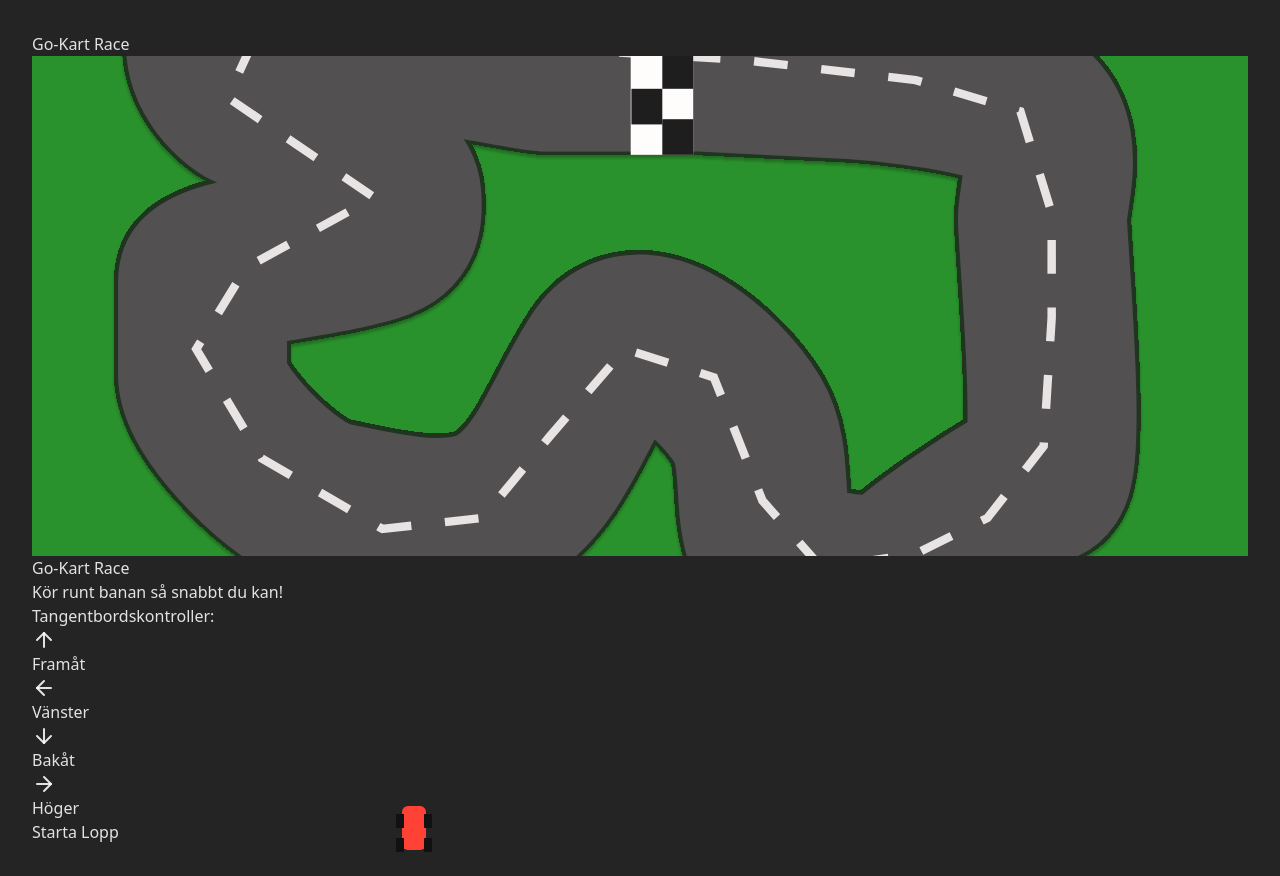
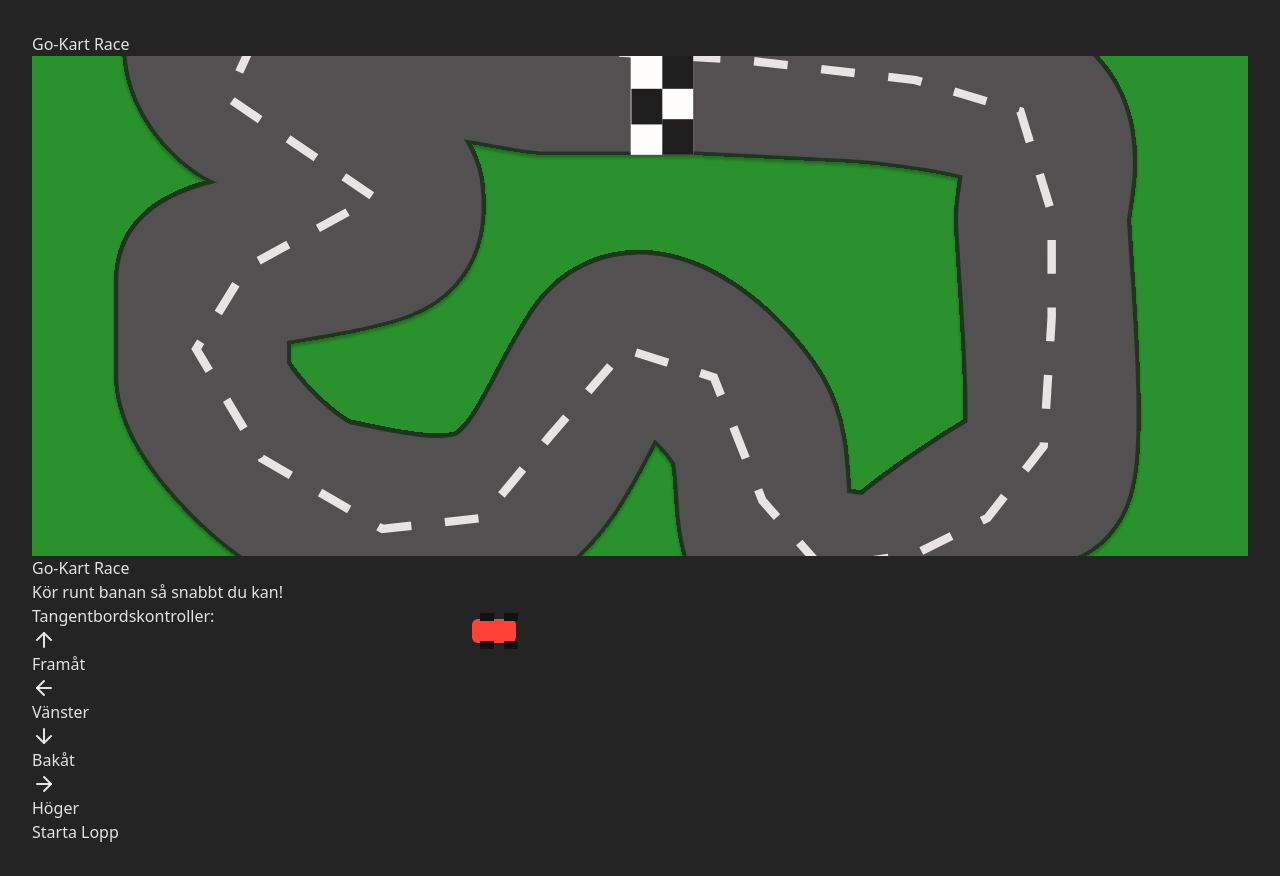
Before and after one commit to Mahtte94/GoKart, a React (Vite) app: page / in a window 1280 px wide. Built offline with nearby package versions, Linux system fonts and the light colour scheme.

Commit message:
Created start position

```diff
--- a/src/components/GameController.tsx
+++ b/src/components/GameController.tsx
@@ -9,6 +9,7 @@ const GameController: React.FC = () => {
   const [gameState, setGameState] = useState<GameState>('ready');
   const [currentTime, setCurrentTime] = useState<number>(0);
   const [bestTime, setBestTime] = useState<number | null>(null);
+  const [gameKey, setGameKey] = useState<number>(0); // Lägg till en nyckel för att tvinga omrendering
 
   const containerRef = useRef<HTMLDivElement>(null);
 
@@ -27,6 +28,7 @@ const GameController: React.FC = () => {
   const startGame = useCallback(() => {
     setGameState('playing');
     setCurrentTime(0);
+    setGameKey(prevKey => prevKey + 1); // Öka spelnyckeln för att tvinga omrendering av Gokart
 
     if (containerRef.current) {
       const focusableElements = containerRef.current.querySelectorAll(
@@ -122,7 +124,10 @@ const GameController: React.FC = () => {
       <div className="flex-1 flex items-center justify-center p-4">
         <div className="w-full max-w-4xl">
           <div className="relative">
-            <Gokart />
+            <Gokart
+              key={gameKey} // Använd gameKey för att tvinga omrendering
+              isGameActive={gameState === 'playing'}
+            />
 
             {/* Finish line button (temporary) - replace with actual game logic */}
             {gameState === 'playing' && (
--- a/src/components/Gokart.tsx
+++ b/src/components/Gokart.tsx
@@ -22,15 +22,21 @@ interface Boundaries {
   maxY: number;
 }
 
-const Gokart: React.FC = () => {
+interface GokartProps {
+  isGameActive?: boolean;
+}
+
+const START_POSITION: Position = {
+  x: 440,
+  y: 43,
+  rotation: 270,
+};
+
+const Gokart: React.FC<GokartProps> = ({ isGameActive = false }) => {
   const containerRef = useRef<HTMLDivElement>(null);
   const rectangleSize = { width: 64, height: 64 };
 
-  const [position, setPosition] = useState({
-    x: 350,
-    y: 250,
-    rotation: 0,
-  });
+  const [position, setPosition] = useState<Position>(START_POSITION);
   const [speed] = useState<number>(8);
   const [rotationSpeed] = useState<number>(5);
   const [isFocused, setIsFocused] = useState<boolean>(false);
@@ -41,6 +47,12 @@ const Gokart: React.FC = () => {
     minY: 0,
     maxY: 500,
   });
+
+  useEffect(() => {
+    if (isGameActive) {
+      setPosition(START_POSITION);
+    }
+  }, [isGameActive]);
 
   useEffect(() => {
     const updateBoundaries = () => {
@@ -110,7 +122,7 @@ const Gokart: React.FC = () => {
     let animationFrameId: number;
 
     const updatePosition = () => {
-      if (isFocused) {
+      if (isFocused && isGameActive) {
         setPosition((prev) => {
           let newPos = { ...prev };
 
@@ -177,7 +189,7 @@ const Gokart: React.FC = () => {
       window.removeEventListener("keyup", handleKeyUp);
       cancelAnimationFrame(animationFrameId);
     };
-  }, [speed, rotationSpeed, isFocused, boundaries, boundaries]);
+  }, [speed, rotationSpeed, isFocused, boundaries, isGameActive]);
 
   return (
     <div
@@ -196,7 +208,7 @@ const Gokart: React.FC = () => {
         rotation={position.rotation}
       />
       <div className="absolute bottom-2 left-2 text-sm text-gray-600">
-        {!isFocused &&
+        {!isFocused && isGameActive &&
           "Klicka på spelplanen för att aktivera tangentbordskontroller"}
       </div>
     </div>
```
